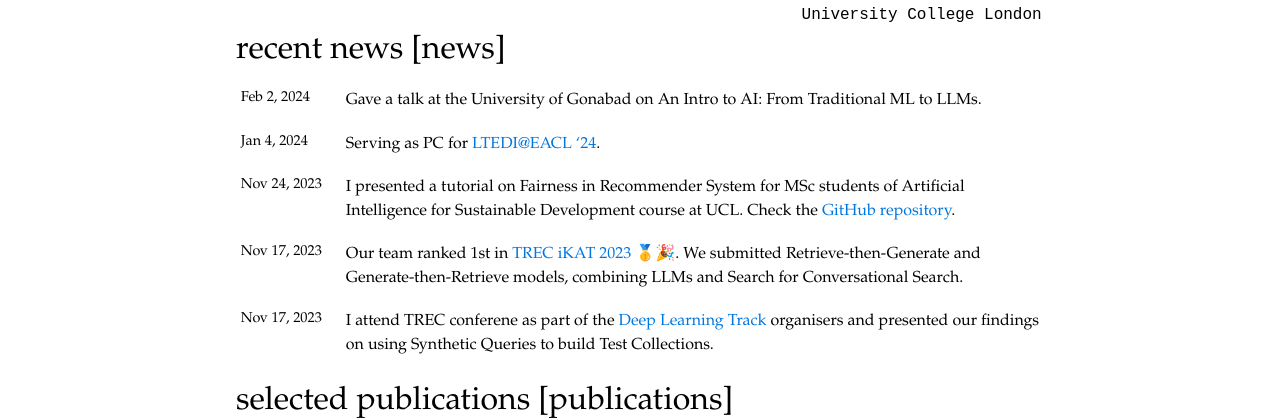
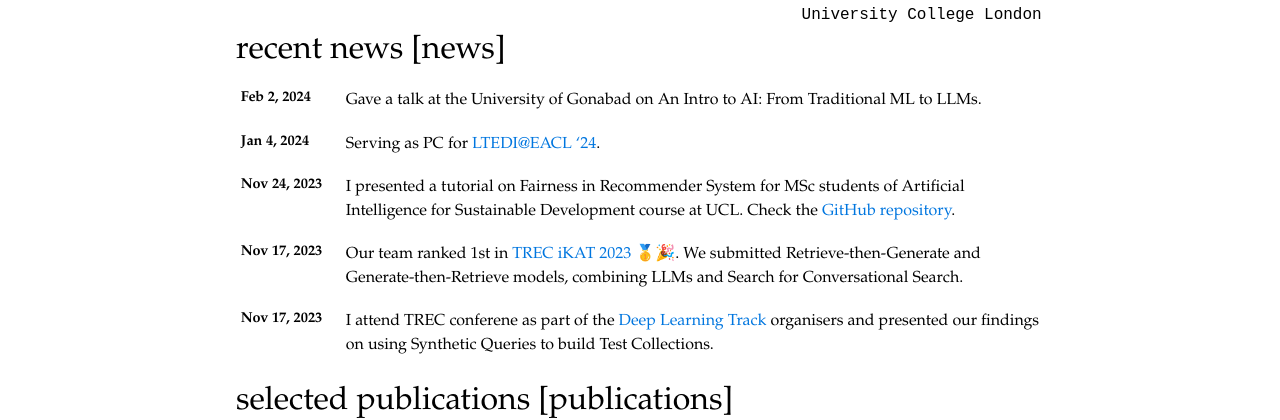
Before and after one commit to rahmanidashti/rahmanidashti.github.io, a Jekyll site: the page built from _pages/about.md, in a window 1280 px wide and 1291 px high. Shown: the part 552-972 px from the top of the window. Built offline with Jekyll 4.4.1, drawn with Linux system fonts in a browser that asks for light colours; full-size pictures stand in for the smaller copies a plugin makes; comment, search, counter and statistics services are not loaded; a style sheet for code colours, icons or effects is not loaded.

Commit message:
Update news.html

```diff
--- a/_includes/news.html
+++ b/_includes/news.html
@@ -12,7 +12,7 @@
               {% endif %}
               {% for item in news limit: news_limit %}
                 <tr>
-                  <th scope="row">{{ item.date | date: "%b %-d, %Y" }}</th>
+                  <th scope="row" class="font-weight-bold">{{ item.date | date: "%b %-d, %Y" }}</th>
                   <td>
                     {% if item.inline -%}
                       {{ item.content | remove: '<p>' | remove: '</p>' | emojify }}
```
